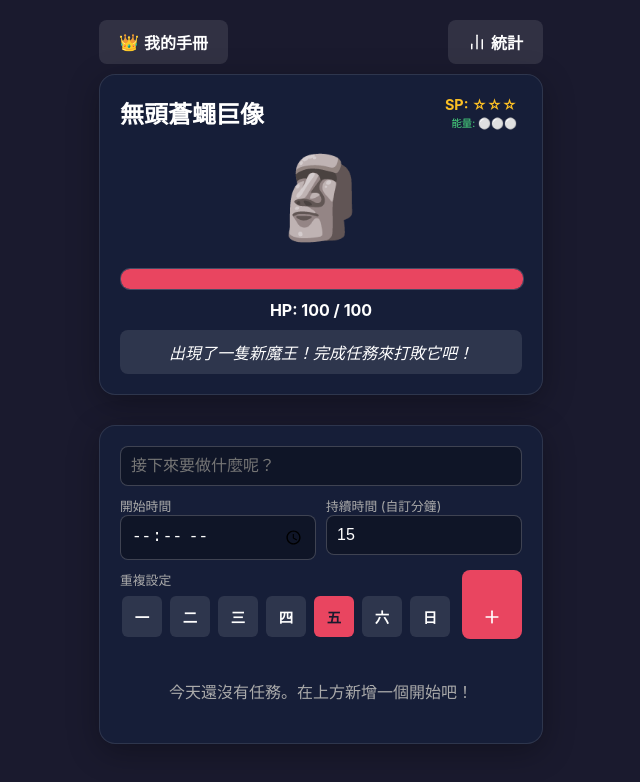
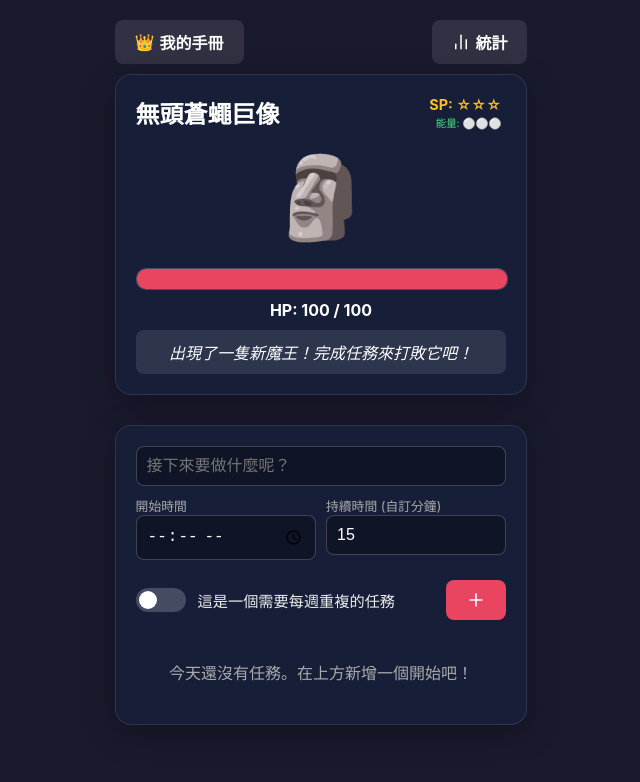
Before and after one commit to satan404/daily-rpg-tracker, a React (Vite) app: page / in a window 1280 px wide. Shown: the top 782 px of the page, without its empty margins (319-959 px from the left). Built offline with nearby package versions, Linux system fonts and the light colour scheme.

Commit message:
feat: implement daily RPG task tracker with boss battles, achievements, and audio reminders.

```diff
--- a/src/App.css
+++ b/src/App.css
@@ -897,6 +897,58 @@
   opacity: 0;
 }
 
+/* --- Toggle Switch --- */
+.switch {
+  position: relative;
+  display: inline-block;
+  width: 50px;
+  height: 24px;
+  flex-shrink: 0;
+}
+
+.switch input {
+  opacity: 0;
+  width: 0;
+  height: 0;
+}
+
+.slider {
+  position: absolute;
+  cursor: pointer;
+  top: 0;
+  left: 0;
+  right: 0;
+  bottom: 0;
+  background-color: rgba(255, 255, 255, 0.2);
+  transition: .4s;
+  border-radius: 24px;
+}
+
+.slider:before {
+  position: absolute;
+  content: "";
+  height: 18px;
+  width: 18px;
+  left: 3px;
+  bottom: 3px;
+  background-color: white;
+  transition: .4s;
+  border-radius: 50%;
+}
+
+input:checked+.slider {
+  background-color: var(--text-main);
+  box-shadow: 0 0 10px var(--text-main);
+}
+
+input:focus+.slider {
+  box-shadow: 0 0 1px var(--text-main);
+}
+
+input:checked+.slider:before {
+  transform: translateX(26px);
+}
+
 @keyframes pop-up {
   0% {
     transform: translateY(100px) scale(0.3) rotate(-10deg);
--- a/src/App.jsx
+++ b/src/App.jsx
@@ -29,6 +29,7 @@ function App() {
   const [newTaskName, setNewTaskName] = useState('');
   const [newTaskStartTime, setNewTaskStartTime] = useState('');
   const [newTaskDuration, setNewTaskDuration] = useState('15'); // default 15 mins
+  const [newTaskIsRecurring, setNewTaskIsRecurring] = useState(false);
   const [newTaskDays, setNewTaskDays] = useState([new Date().getDay()]); // Default to today only
   const [message, setMessage] = useState('出現了一隻新魔王！完成任務來打敗它吧！');
   const [currentTime, setCurrentTime] = useState(new Date());
@@ -69,7 +70,7 @@ function App() {
       // Reset recurring tasks if it's a new day
       const todayStr = format(new Date(), 'yyyy-MM-dd');
       parsedTasks = parsedTasks.map(t => {
-        if (t.lastCompletedDate !== todayStr && t.daysOfWeek) {
+        if (t.isRecurring && t.lastCompletedDate !== todayStr && t.daysOfWeek) {
           return {
             ...t,
             completed: false,
@@ -213,12 +214,15 @@ function App() {
       failed: false,
       startReminded: false,
       endReminded: false,
-      daysOfWeek: [...newTaskDays] // array of selected day indices (0-6)
+      isRecurring: newTaskIsRecurring,
+      daysOfWeek: newTaskIsRecurring ? [...newTaskDays] : [],
+      createdAtDate: format(new Date(), 'yyyy-MM-dd')
     };
 
     setTasks([...tasks, newTask].sort((a, b) => a.startTime.localeCompare(b.startTime)));
     setNewTaskName('');
     setNewTaskStartTime('');
+    setNewTaskIsRecurring(false);
     setNewTaskDays([new Date().getDay()]); // Reset to today
   };
 
@@ -403,8 +407,18 @@ function App() {
 
   // Process tasks before rendering
   const todayDayOfWeek = currentTime.getDay();
-  const processedTasks = [...tasks]
-    .filter(t => !t.daysOfWeek || t.daysOfWeek.includes(todayDayOfWeek))
+  const processedTasks = tasks
+    .filter(t => {
+      const todayDayIndex = new Date().getDay();
+      const todayStr = format(new Date(), 'yyyy-MM-dd');
+      if (t.isRecurring) {
+        return t.daysOfWeek && t.daysOfWeek.includes(todayDayIndex);
+      } else if (t.createdAtDate) {
+        return t.createdAtDate === todayStr || (!t.completed && !t.failed);
+      } else {
+        return t.daysOfWeek && t.daysOfWeek.includes(todayDayIndex); // fallback
+      }
+    })
     .map(task => {
       let isBurning = false;
       let progressPercent = 0;
@@ -734,9 +748,21 @@ function App() {
             </div>
           </div>
           <div className="form-row">
-            <div style={{ display: 'flex', flexDirection: 'column', flex: 1 }}>
-              <label style={{ fontSize: '0.8rem', color: '#aaa' }}>重複設定</label>
-              <div style={{ display: 'flex', flexWrap: 'wrap', gap: '4px', marginTop: '5px' }}>
+            <div style={{ display: 'flex', flexDirection: 'column', flex: 1, justifyContent: 'center' }}>
+              <div style={{ display: 'flex', alignItems: 'center', marginTop: '10px' }}>
+                <label className="switch">
+                  <input
+                    type="checkbox"
+                    checked={newTaskIsRecurring}
+                    onChange={(e) => setNewTaskIsRecurring(e.target.checked)}
+                  />
+                  <span className="slider"></span>
+                </label>
+                <span style={{ marginLeft: '12px', fontSize: '0.95rem', color: '#eee', cursor: 'pointer' }} onClick={() => setNewTaskIsRecurring(!newTaskIsRecurring)}>這是一個需要每週重複的任務</span>
+              </div>
+
+              {newTaskIsRecurring && (
+                <div style={{ display: 'flex', flexWrap: 'wrap', gap: '4px', marginTop: '10px' }}>
                   {['一', '二', '三', '四', '五', '六', '日'].map((day, index) => {
                     const dayIdx = index === 6 ? 0 : index + 1; // map visually to Date.getDay()
                     const isSelected = newTaskDays.includes(dayIdx);
@@ -767,8 +793,9 @@ function App() {
                     );
                   })}
                 </div>
+              )}
             </div>
-            <button type="submit" style={{ display: 'flex', alignItems: 'flex-end', justifyContent: 'center', paddingBottom: '12px', minWidth: '40px' }}><Plus size={20} /></button>
+            <button type="submit" style={{ display: 'flex', alignItems: 'center', justifyContent: 'center', alignSelf: newTaskIsRecurring ? 'flex-end' : 'center', marginTop: '10px', minWidth: '50px' }}><Plus size={20} /></button>
           </div>
         </form>
 
```
Lines whose indentation alone changed are shown as unchanged.
